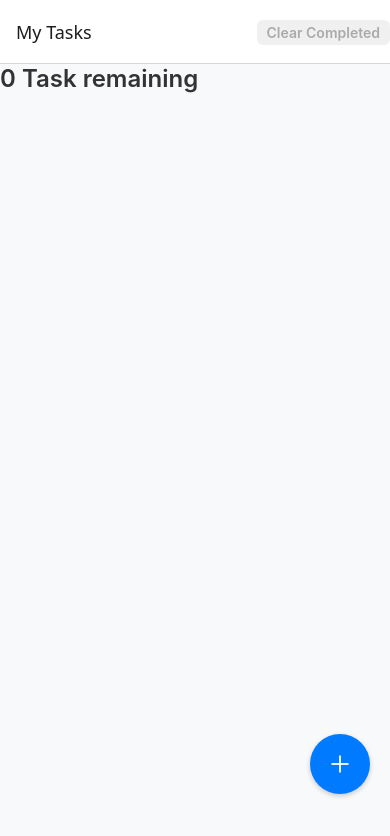
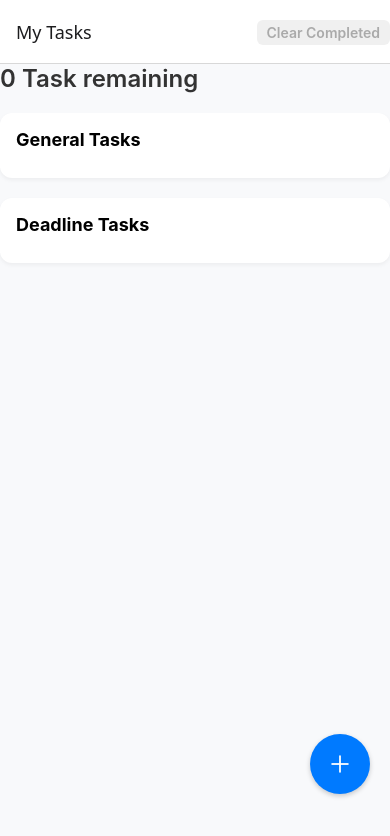
Before and after one commit to JesperIV/TasX, a React Native app: screen /Home in a window 390 px wide. Shown: the top 836 px of the page. Built offline with nearby package versions, Linux system fonts and the light colour scheme.

Commit message:
Added Task Bays

```diff
--- /dev/null
+++ b/src/components/TaskBay.tsx
@@ -0,0 +1,45 @@
+import React from 'react';
+import { View, StyleSheet, Text, FlatList } from 'react-native';
+import { Task } from '../types/tasks';
+import TaskItem from './TaskItem';
+
+type Props = {
+    title: string;
+    tasks: Task[];
+    onToggle: (id: string) => void;
+};
+
+const TaskBay: React.FC<Props> = ({ title, tasks, onToggle }) => {
+    return (
+        <View style={styles.container}>
+            <Text style={styles.title}>{title}</Text>
+            <FlatList
+                data={tasks}
+                renderItem={({ item }) => (
+                    <TaskItem task={item} onToggle={onToggle} />
+                )}
+                keyExtractor={task => task.id}
+            />
+        </View>
+    );
+};
+
+const styles = StyleSheet.create({
+    container: {
+        backgroundColor: "#fff",
+        borderRadius: 12,
+        padding: 16,
+        marginBottom: 20,
+        shadowColor: "#000",
+        shadowOpacity: 0.05,
+        shadowOffset: { width: 0, height: 2 },
+        shadowRadius: 4,
+    },
+    title: {
+        fontSize: 18,
+        fontWeight: "700",
+        marginBottom: 12,
+    },
+});
+
+export default TaskBay;
--- a/src/screens/HomeScreen.tsx
+++ b/src/screens/HomeScreen.tsx
@@ -6,14 +6,23 @@ import { RootStackParamList } from '../navigation/routeParameters';
 import { useTasks } from '../services/TaskContext';
 import { Task } from '../types/tasks';
 
+import FloatingButton from '../components/FloatingButton';
+import TaskBay from '../components/TaskBay';
 import TaskItem from '../components/TaskItem';
-import FloatingButton from '../components/FloatingButton';
 
 const HomeScreen: React.FC = () => {
     type NavigationProp = NativeStackNavigationProp<RootStackParamList, 'Home'>;
     const navigation = useNavigation<NavigationProp>();
 
     const { tasks, setTasks } = useTasks();
+
+    const generalTasks = tasks.filter(task => !task.dueDate);
+    const deadlineTasks = tasks.filter(task => task.dueDate).sort((a, b) => new Date(a.dueDate!).getTime() - new Date(b.dueDate!).getTime());
+
+    const bays = [
+        { key: "general", title: "General Tasks", tasks: generalTasks },
+        { key: "deadline", title: "Deadline Tasks", tasks: deadlineTasks }
+    ]
 
     const toggleCompleted = (id: string) => {
         setTasks(prev =>
@@ -22,10 +31,6 @@ const HomeScreen: React.FC = () => {
             )
         );
     };
-
-    const renderTaskItem = ({ item }: { item: Task }) => (
-        <TaskItem task={item} onToggle={toggleCompleted} />
-    );
 
     useLayoutEffect(() => {
         const completedCount = tasks.filter(task => task.completed).length;
@@ -76,11 +81,17 @@ const HomeScreen: React.FC = () => {
 
 
             <FlatList
-                data={tasks}
-                renderItem={renderTaskItem}
-                keyExtractor={task => task.id}
-                style={styles.list}
+                data={bays}
+                renderItem={({ item }) => (
+                    <TaskBay
+                        title={item.title}
+                        tasks={item.tasks}
+                        onToggle={toggleCompleted}
+                    />
+                )}
+                keyExtractor={(item) => item.key}
             />
+
             <FloatingButton onPress={() => navigation.navigate("Details", { taskId: "" })} />
         </SafeAreaView>
     );
```
